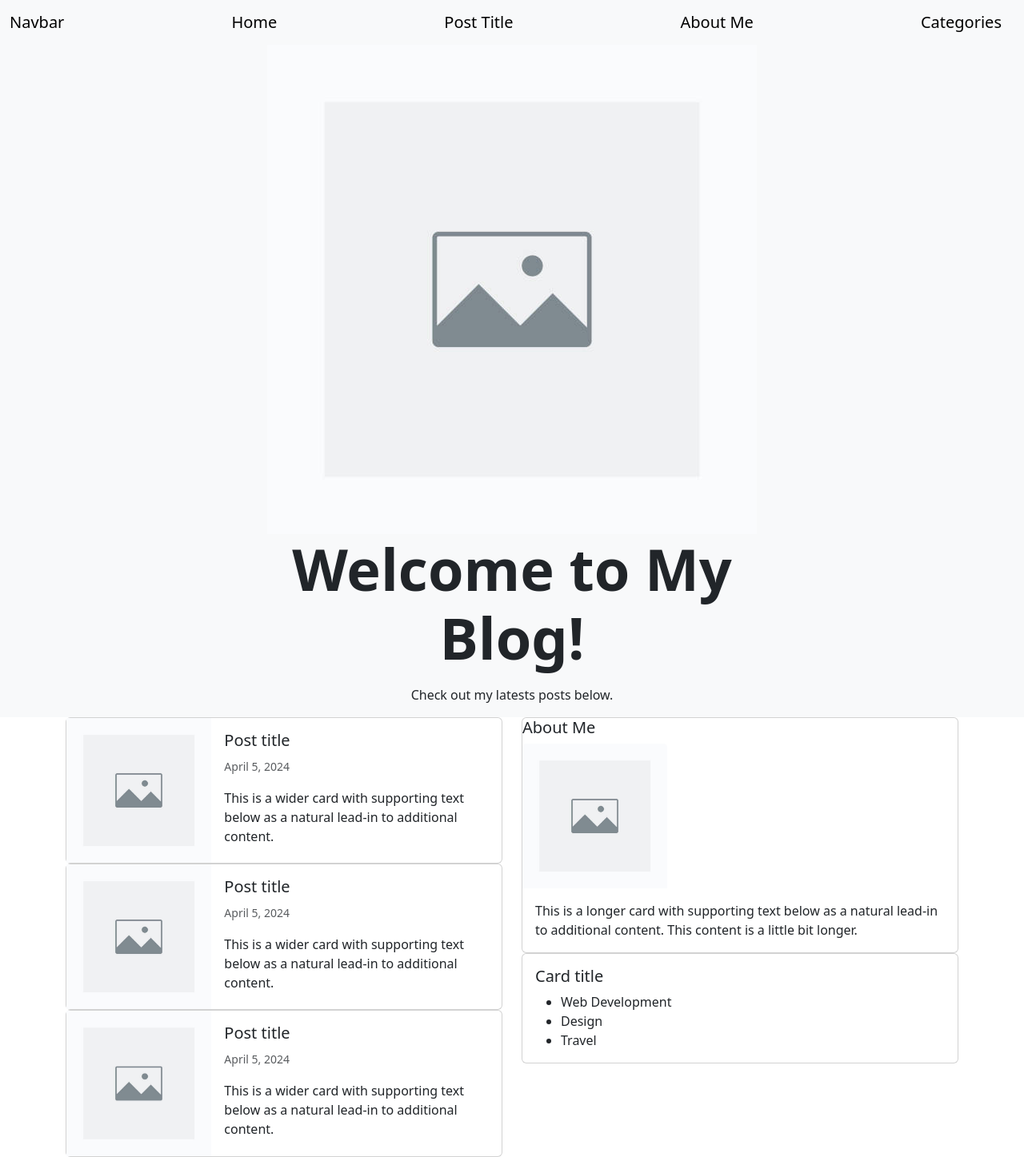
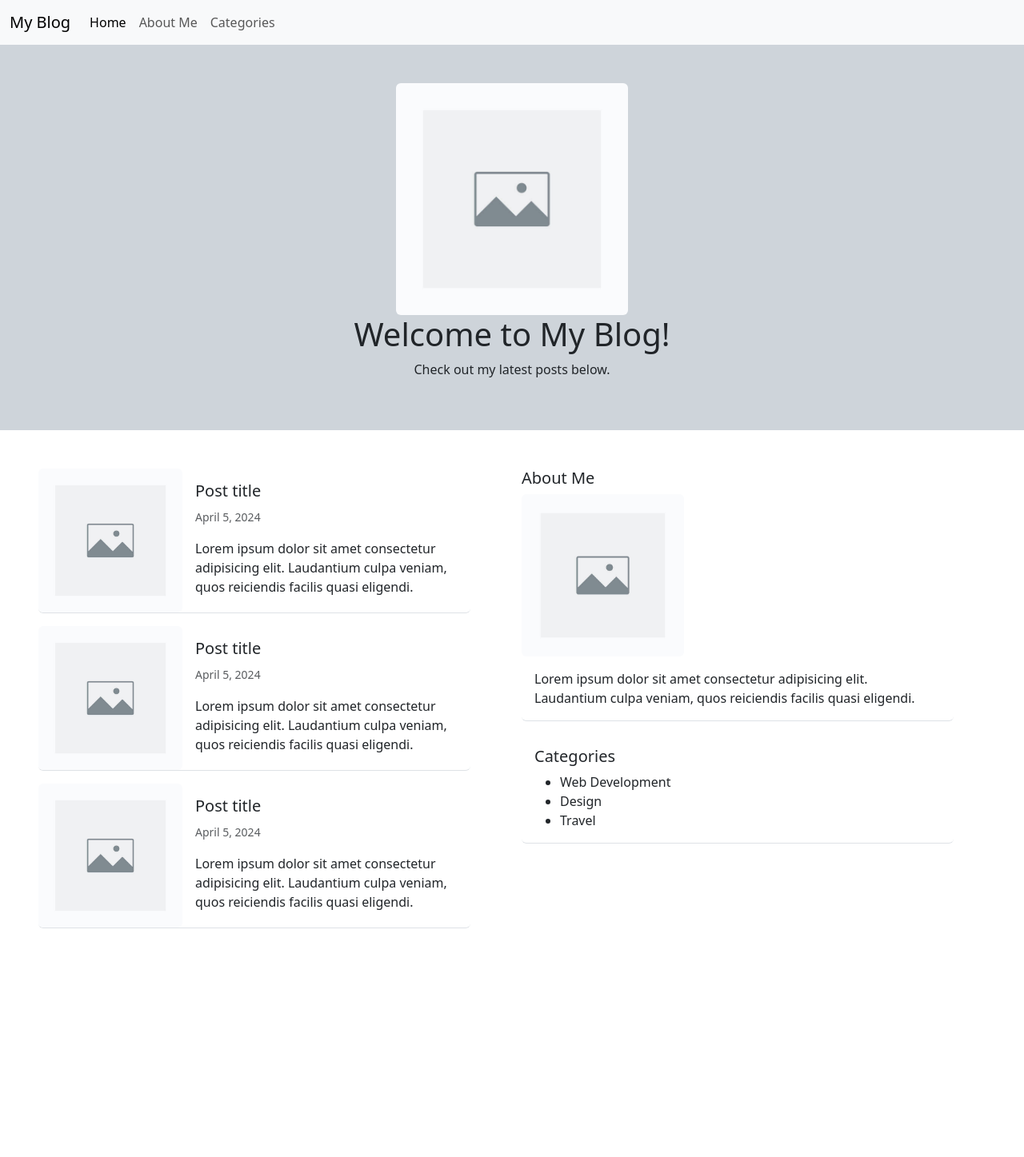
Before and after one commit to crumbcrumb/bootstrap-mockup-lab, a plain HTML site: page index.html in a window 1280 px wide. Shown: the whole page at 80% size. After the commit the page ends 1225 px from the top, so only its background shows below. Drawn offline with nearby package versions, Linux system fonts and the light colour scheme.

Commit message:
changed text, classes, sizes, borders, colors

```diff
--- a/index.html
+++ b/index.html
@@ -11,75 +11,79 @@
   </head>
   <body>
     <header>
-        <nav class="navbar navbar-light bg-light">
+        <nav class="navbar navbar-expand-lg bg-body-tertiary">
             <div class="container-fluid">
-
-                    <a class="navbar-brand" href="#">Navbar</a>
-                <a class="navbar-brand" href="#">Home</a>
-              <a class="navbar-brand" href="#">Post Title</a>
-              <a class="navbar-brand" href="#">About Me</a>
-              <a class="navbar-brand" href="#">Categories</a>
+              <a class="navbar-brand" href="#">My Blog</a>
+              <button class="navbar-toggler" type="button" data-bs-toggle="collapse" data-bs-target="#navbarNav" aria-controls="navbarNav" aria-expanded="false" aria-label="Toggle navigation">
+                <span class="navbar-toggler-icon"></span>
+              </button>
+              <div class="collapse navbar-collapse" id="navbarNav">
+                <ul class="navbar-nav">
+                  <li class="nav-item">
+                    <a class="nav-link active" aria-current="page" href="#">Home</a>
+                  </li>
+                  <li class="nav-item">
+                    <a class="nav-link" href="#">About Me</a>
+                  </li>
+                  <li class="nav-item">
+                    <a class="nav-link" href="#">Categories</a>
+                  </li>
+                </ul>
+              </div>
             </div>
-
           </nav>
-      <section class="py-10 bg-auto bg-light hero-graphics">
-        <div class="row justify-content-center">
-            <div class="col-xl-7 col-lg-7 col-md-12">
-              <div class="py-8 py-lg-0 text-center">
-                <img src="./istockphoto.jpg" class="img-fluid" alt="blank-stock-image">
-                <h1 class="display-2 fw-bold mb-3 text-primary"><span
-                    class="text-dark px-3 px-md-0">Welcome to My Blog!</span> <span
-                    class=" text-primary"></span>
-                </h1>
-      <p>Check out my latests posts below.</p>
-      </div>
-      </div>
-      </div>
-    </section>
     </header>
     <main>
-      <div class="container">
+        <section>
+            <div class="container-fluid bg-dark-subtle text-center py-5">
+                <div class="container-fluid w-25 rounded"><img src="./istockphoto.jpg" class="img-fluid rounded" alt="blank-stock-image"></div>
+                <h1>Welcome to My Blog!</h1>
+                <p class="">Check out my latest posts below.</p>
+            </div>
+        </section>
+
+      <div class="container-fluid p-5">
         <div class="row">
             <div class="col">
-            <div class="card">
+                <div class="card mb-3 border border-0 border-bottom" style="max-width: 540px;">
              <div class="row g-0">
                <div class="col-5 col-sm-4">
-                  <img src="./istockphoto.jpg" class="img-fluid w-100" alt="blank-stock-image">
+                  <img src="./istockphoto.jpg" class="img-fluid rounded" alt="blank-stock-image">
                </div>
                 <div class="col-7 col-sm-8">
                   <div class="card-body">
                     <h5 class="card-title">Post title</h5>
                     <p class="card-text"><small class="text-muted">April 5, 2024</small></p>
-                    <p class="card-text">This is a wider card with supporting text below as a natural lead-in to additional content.</p>
+                    <p class="card-text">Lorem ipsum dolor sit amet consectetur adipisicing elit. Laudantium culpa veniam, quos reiciendis facilis quasi eligendi.</p>
                   </div>
               </div>
               </div>
             </div>
 
-            <div class="card">
+            <div class="card mb-3 border border-0 border-bottom"  style="max-width: 540px;">
               <div class="row g-0">
                 <div class="col-5 col-sm-4">
-                  <img src="./istockphoto.jpg" class="img-fluid w-100" alt="blank-stock-image">
+                  <img src="./istockphoto.jpg" class="img-fluid rounded" alt="blank-stock-image">
                 </div>
                 <div class="col-7 col-sm-8">
                   <div class="card-body">
                     <h5 class="card-title">Post title</h5>
                     <p class="card-text"><small class="text-muted">April 5, 2024</small></p>
-                    <p class="card-text">This is a wider card with supporting text below as a natural lead-in to additional content.</p>
+                    <p class="card-text">Lorem ipsum dolor sit amet consectetur adipisicing elit. Laudantium culpa veniam, quos reiciendis facilis quasi eligendi.</p>
                   </div>
                 </div>
               </div>
             </div>
-            <div class="card">
+            <div class="card mb-3 border border-0 border-bottom"  style="max-width: 540px;">
               <div class="row g-0">
                 <div class="col-5 col-sm-4">
-                  <img src="./istockphoto.jpg" class="img-fluid w-100" alt="blank-stock-image">
+                  <img src="./istockphoto.jpg" class="img-fluid rounded" alt="blank-stock-image">
                 </div>
                 <div class="col-7 col-sm-8">
                   <div class="card-body">
                     <h5 class="card-title">Post title</h5>
                     <p class="card-text"><small class="text-muted">April 5, 2024</small></p>
-                    <p class="card-text">This is a wider card with supporting text below as a natural lead-in to additional content.</p>
+                    <p class="card-text">Lorem ipsum dolor sit amet consectetur adipisicing elit. Laudantium culpa veniam, quos reiciendis facilis quasi eligendi.</p>
                   </div>
                 </div>
               </div>
@@ -89,20 +93,20 @@
             <div class="col">
 
             <div class="col">
-                <div class="card">
+                <div class="card mb-3 border-0 border-bottom" style="max-width: 540px;">
                             <h5 class="card-title">About Me</h5>
-                            <div class="col-5 col-sm-4">
-                  <img src="./istockphoto.jpg" class="card-img-top" alt="blank-stock-image">
+                            <div class="col-5 col-sm-4 w-50">
+                  <img src="./istockphoto.jpg" class="img-fluid rounded w-75" alt="blank-stock-image">
                   </div>
                   <div class="card-body">
-                    <p class="card-text">This is a longer card with supporting text below as a natural lead-in to additional content. This content is a little bit longer.</p>
+                    <p class="card-text">Lorem ipsum dolor sit amet consectetur adipisicing elit. Laudantium culpa veniam, quos reiciendis facilis quasi eligendi.</p>
                   </div>
                 </div>
               </div>
             <div class="col">
-                <div class="card">
+                <div class="card mb-3 border-0 border-bottom" style="max-width: 540px;">
                   <div class="card-body">
-                    <h5 class="card-title">Card title</h5>
+                    <h5 class="card-title">Categories</h5>
                     <ul class="card-text">
                         <li>Web Development</li>
                         <li>Design</li>
```
